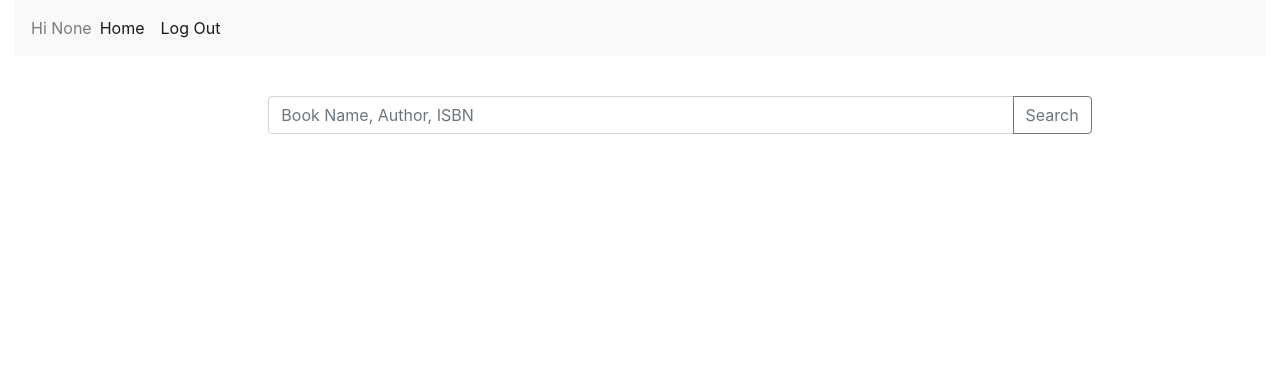
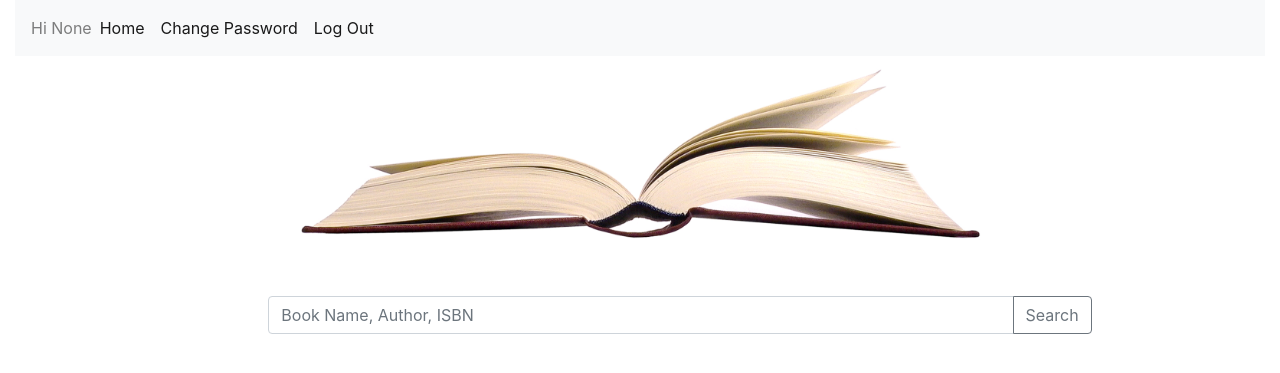
Before and after one commit to ShanakaYasendra/BookClub, a Flask app: page /home in a window 1280 px wide. Shown: the top 373 px of the page. Run offline with Flask 2, Linux system fonts and the light colour scheme; some libraries are stand-ins or nearby versions.

Commit message:
add more to css

```diff
--- a/application.py
+++ b/application.py
@@ -44,7 +44,12 @@
         return render_template("register.html", error=error)
     elif db.execute("SELECT * FROM users WHERE username =:username",{"username": username}).rowcount >0 :
          error= 'username is not available'
-
+         return render_template("register.html", error=error)
+    elif len(password)<=3:
+         error= 'Password can not be less than 4 charactor'
+         return render_template("register.html", error=error)
+    elif password == username or password == name:
+         error= 'Username or Name can not be use as password'
          return render_template("register.html", error=error)
     elif password != confirmPassword:
         error= 'Password is not match with the Confirm Password'
@@ -57,7 +62,7 @@
             {"username": username,"password":h ,"name": name, "email":email})
             db.commit()
             session["USERNAME"] = username
-            return render_template("homePage.html")
+            return render_template("homePage.html", username= username)
 
         except Exception as e:
             flash ("Can not create the user !")
@@ -122,10 +127,14 @@
         quarydata = db.execute(("SELECT * FROM books WHERE title LIKE (:qvalue)"
         " OR isbn LIKE (:qvalue) OR author LIKE (:qvalue) ORDER BY isbn ASC LIMIT 10 "), {'qvalue': search})
         data = quarydata.fetchall()
+        countdata= db.execute(("SELECT COUNT(*) FROM books WHERE title LIKE (:qvalue)"
+        " OR isbn LIKE (:qvalue) OR author LIKE (:qvalue) "), {'qvalue': search}).fetchall()
         username = session.get('USERNAME')
         print(data)
 
-        return render_template('resultsPage.html', results= data, username= username)
+        quarycount=countdata[0][0]
+        print(quarycount)
+        return render_template('resultsPage.html', results= data, username= username,quarycount=quarycount)
     except Exception as e:
         print(e)
         error = "Something is not right"
--- a/static/css/global.css
+++ b/static/css/global.css
@@ -77,10 +77,27 @@
     margin: 5vh;
     align-items: center;
 }
-.nav-item{
-    align-items: center;
+#nav{
+    justify-items: center;
+}
 
+.navbar-text{
+    align-items: right;
 }
 .list-group{
     align-items: center;
 }
+.error{
+    color: red;
+}
+.lead{
+    align-items: center;
+}
+img.displayed {
+    display: block;
+    margin-left: auto;
+    margin-right: auto }
+.bookimage{
+    align-items: center;
+
+}
--- a/templates/homePage.html
+++ b/templates/homePage.html
@@ -1,8 +1,15 @@
 {%extends "mainPagelayout.html" %}
 {% block title %}Home{% endblock %}
 {% block search %}
+
 <div class ="row">
-
+  <div class ="col-lg-12 col-sm-12">
+    <div class="bookimage">
+  <img src="{{ url_for('static', filename='image/book.jpg') }}" height="200px" class="displayed" alt="Photo by <a href=/photographer/adamci-33882>Adam Ciesielski</a> from <a href=https://freeimages.com/>FreeImages</a>">
+</div>
+</div>
+</div>
+  <div class ="row">
   <div class ="col-lg-2 col-sm-1"></div>
   <div class ="col-lg-8 col-sm-10">
  <form action="{{ url_for('search') }}" method="POST">
--- a/templates/indexPage.html
+++ b/templates/indexPage.html
@@ -21,7 +21,7 @@
     <body>
       <section class="hero">
         <div class="hero-inner">
-            <h1>Welcome to Shans Book Review website</h1>
+            <h1>Welcome to Book Club </h1>
             <h2>Please click Enter to login</h2>
             <a href="{{ url_for('login') }}"class="btn">Enter</a>
             <div class="watermark">
--- a/templates/mainPagelayout.html
+++ b/templates/mainPagelayout.html
@@ -4,18 +4,20 @@
     {% block head %}
     <link rel="stylesheet" href="{{ url_for('static', filename='css/global.css') }}">
     <link rel="stylesheet" href="https://stackpath.bootstrapcdn.com/bootstrap/4.4.1/css/bootstrap.min.css" integrity="sha384-Vkoo8x4CGsO3+Hhxv8T/Q5PaXtkKtu6ug5TOeNV6gBiFeWPGFN9MuhOf23Q9Ifjh" crossorigin="anonymous">
-<script src="https://stackpath.bootstrapcdn.com/bootstrap/4.4.1/js/bootstrap.min.js" integrity="sha384-wfSDF2E50Y2D1uUdj0O3uMBJnjuUD4Ih7YwaYd1iqfktj0Uod8GCExl3Og8ifwB6" crossorigin="anonymous"></script>
-<script src="https://code.jquery.com/jquery-3.4.1.slim.min.js" integrity="sha384-J6qa4849blE2+poT4WnyKhv5vZF5SrPo0iEjwBvKU7imGFAV0wwj1yYfoRSJoZ+n" crossorigin="anonymous"></script>
-<script src="https://cdn.jsdelivr.net/npm/popper.js@1.16.0/dist/umd/popper.min.js" integrity="sha384-Q6E9RHvbIyZFJoft+2mJbHaEWldlvI9IOYy5n3zV9zzTtmI3UksdQRVvoxMfooAo" crossorigin="anonymous"></script>
+
+    <script src="https://code.jquery.com/jquery-3.4.1.slim.min.js" integrity="sha384-J6qa4849blE2+poT4WnyKhv5vZF5SrPo0iEjwBvKU7imGFAV0wwj1yYfoRSJoZ+n" crossorigin="anonymous"></script>
+    <script src="https://stackpath.bootstrapcdn.com/bootstrap/4.4.1/js/bootstrap.min.js" integrity="sha384-wfSDF2E50Y2D1uUdj0O3uMBJnjuUD4Ih7YwaYd1iqfktj0Uod8GCExl3Og8ifwB6" crossorigin="anonymous"></script>
+    <script src="https://cdn.jsdelivr.net/npm/popper.js@1.16.0/dist/umd/popper.min.js" integrity="sha384-Q6E9RHvbIyZFJoft+2mJbHaEWldlvI9IOYy5n3zV9zzTtmI3UksdQRVvoxMfooAo" crossorigin="anonymous"></script>
 {% endblock %}
     <title>{% block title %}{% endblock %} - My Webpage</title>
 
   </head>
     <body>
+
         <div class="container-fluid" id ="bg">
             <div class="row">
                 <div class="col">
-                    <nav class="navbar navbar-expand-lg navbar-light bg-light">
+                    <nav class="navbar navbar-expand-lg navbar-light bg-light" >
 
                         <button class="navbar-toggler" type="button" data-toggle="collapse" data-target="#navbarSupportedContent" aria-controls="navbarSupportedContent" aria-expanded="false" aria-label="Toggle navigation">
                           <span class="navbar-toggler-icon"></span>
@@ -24,14 +26,17 @@
                           Hi {{username}}
                         </span>
                         <div class="collapse navbar-collapse" id="navbarSupportedContent">
-                          <ul class="navbar-nav mr-auto">
+                          <ul class="navbar-nav mr-auto" id="nav">
                             <li class="nav-item active">
                               <a class="nav-link" href="{{url_for('home')}}">Home <span class="sr-only">(current)</span></a>
                             </li>
-
+                            <li class="nav-item active">
+                              <a class="nav-link" href="{{ url_for('logout') }}">Change Password <span class="sr-only">(current)</span></a>
+                            </li>
                             <li class="nav-item active">
                               <a class="nav-link" href="{{ url_for('logout') }}">Log Out <span class="sr-only">(current)</span></a>
                             </li>
+
                           </ul>
                         </div>
                     </nav>
```
Also changed, not shown: templates/booksPage.html (+12 -6 lines), templates/resultsPage.html (+6 -4 lines), 4 other files.
